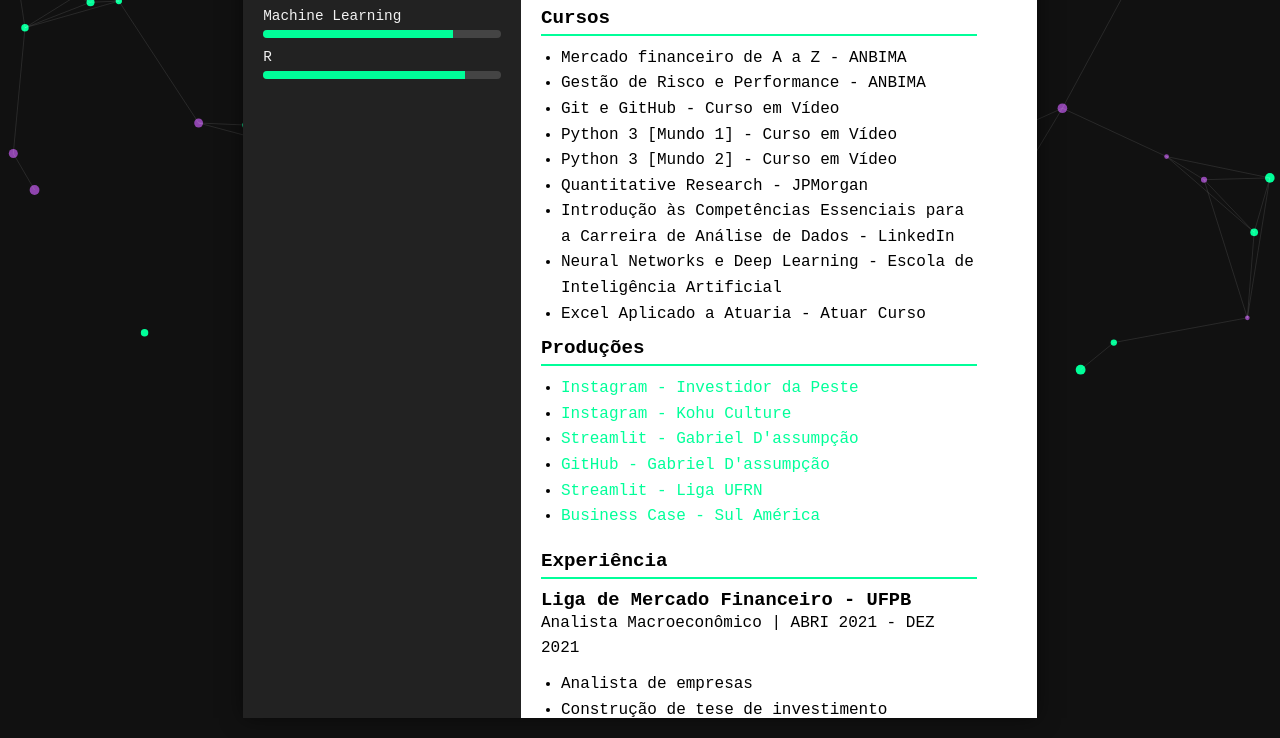
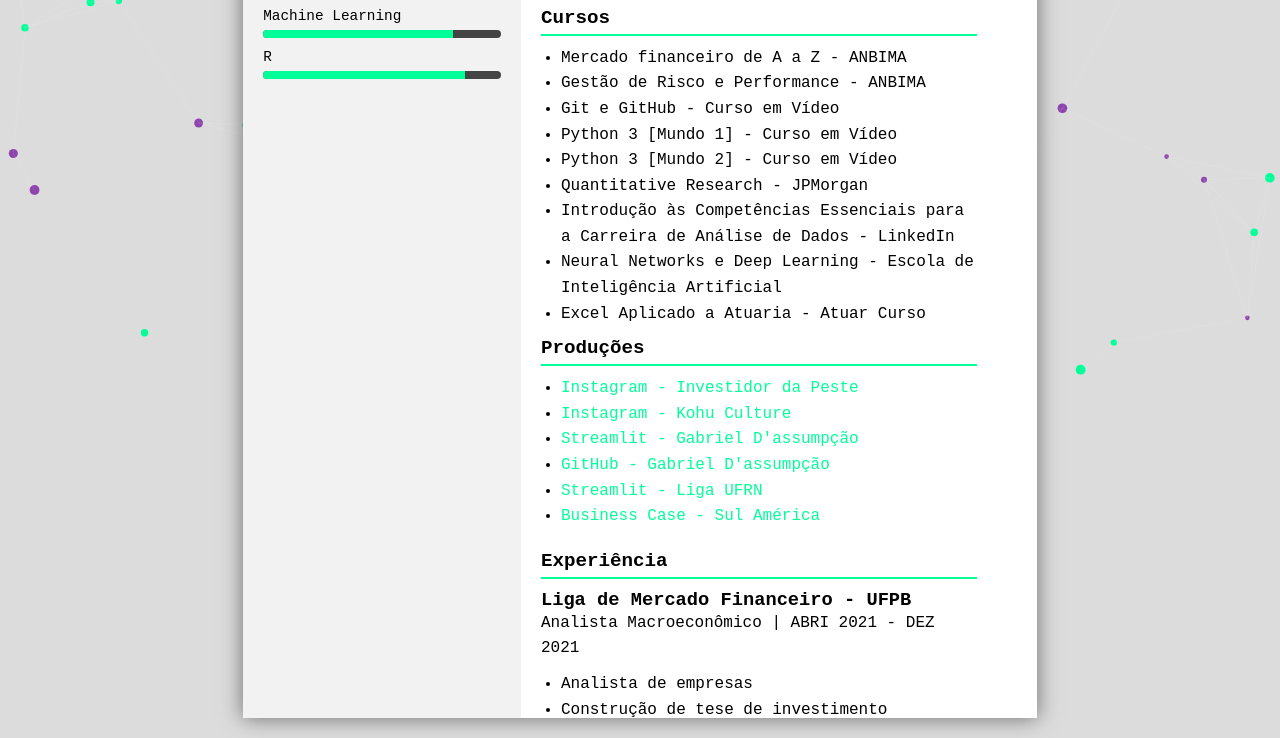
Before and after one commit to gabrieldadcarvalho/gabrieldadcarvalho.github.io, a plain HTML site: page index.html in a window 1280 px wide. Shown: the part 425-1163 px from the top of the page. Drawn offline with Linux system fonts and the light colour scheme.

Commit message:
Update styles.css

```diff
--- a/styles.css
+++ b/styles.css
@@ -12,7 +12,7 @@
 
 /* Fundo com animação */
 body {
-  background: #111;
+  background: #DCDCDC; /* Alterado de #111 para #DCDCDC */
   position: relative;
   overflow: auto;
 }
@@ -40,7 +40,7 @@
 .page {
   width: 210mm;
   height: 297mm;
-  background: #fff;
+  background: #FFFFFF; /* Alterado para branco */
   color: #000;
   box-shadow: 0 0 20px rgba(0, 0, 0, 0.5);
   display: flex;
@@ -50,9 +50,9 @@
 /* Sidebar (aumentada para 40%) */
 .sidebar {
   width: 35%;
-  background: #222;
+  background: #F2F2F2; /* Alterado para #F2F2F2 */
   padding: 20px;
-  color: #f2f2f2;
+  color: #000;  /* Ajustado para preto para melhor contraste */
 }
 .sidebar .profile-pic {
   width: 100%;
@@ -131,6 +131,7 @@
   text-decoration: underline;
 }
 
+/* Ícones e links */
 .icon-container {
   display: inline-flex;      /* Alinha ícone e texto lado a lado */
   align-items: center;       /* Alinha verticalmente */
@@ -153,7 +154,7 @@
   vertical-align: middle;
 }
 
-/* Caso o navegador adicione margem ou padding padrão ao span, zere-os */
+/* Zera margens/paddings extras do span, se houver */
 .icon-container a span {
   margin: 0;
   padding: 0;
```
